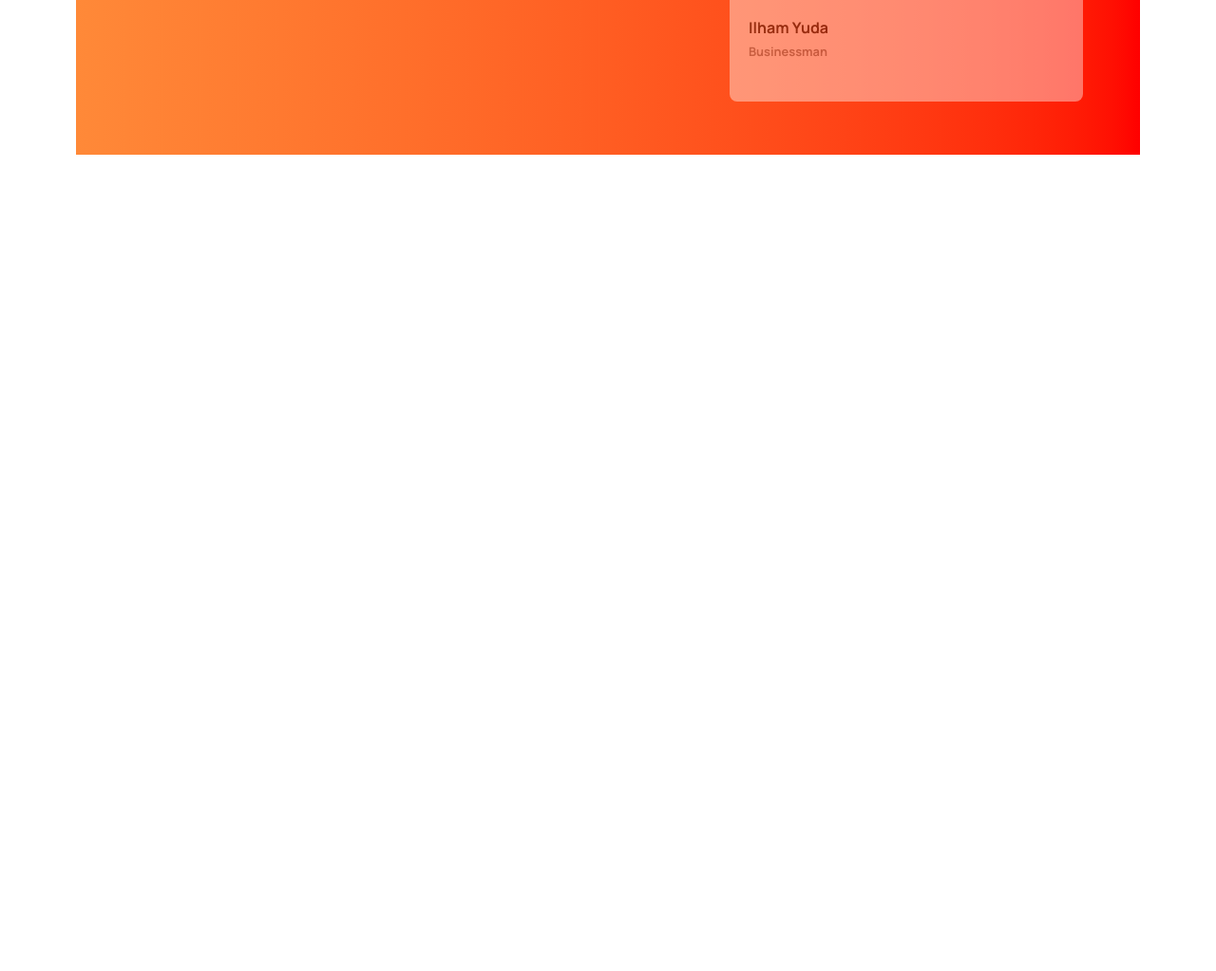
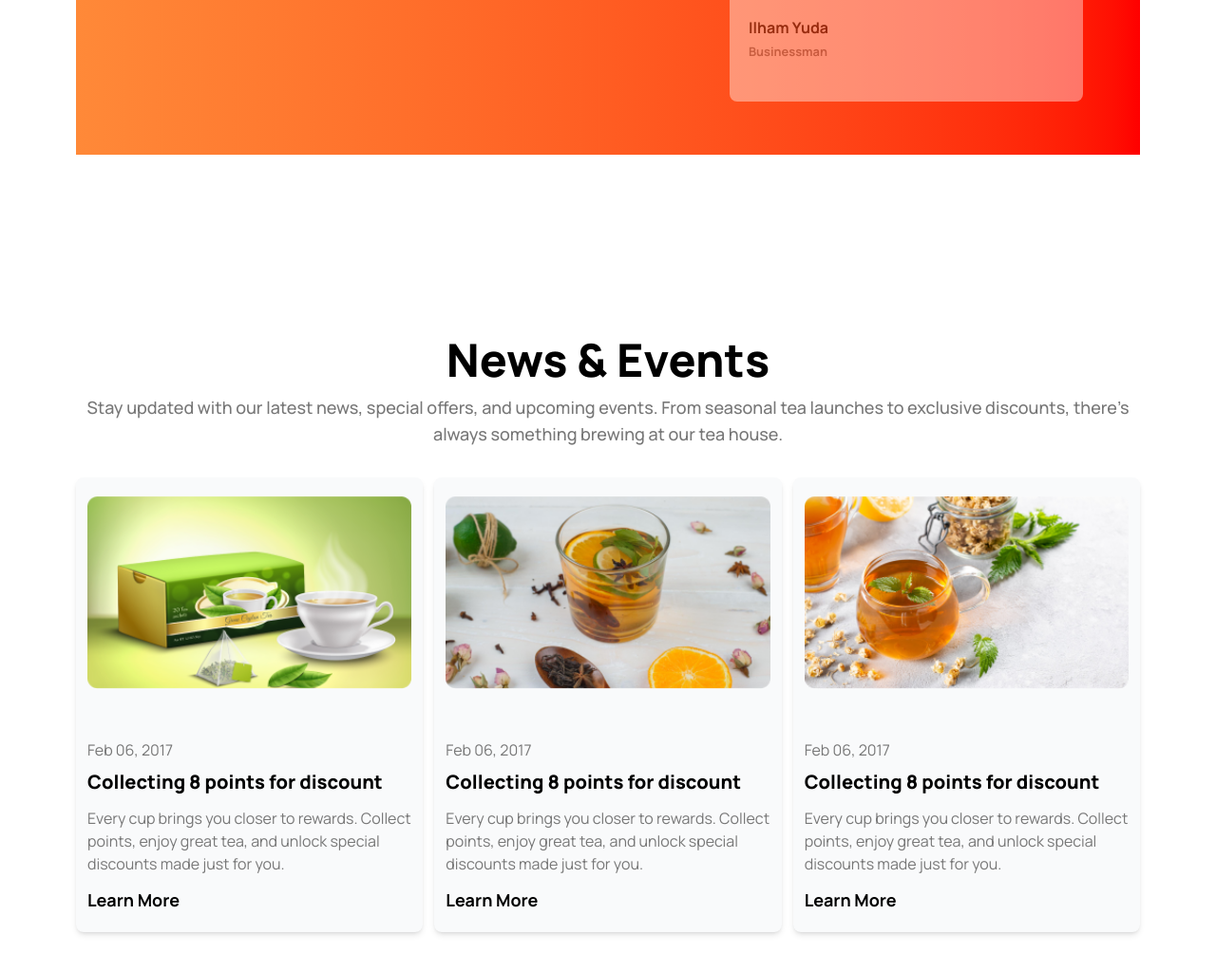
Before and after one commit to tithyghosh/Tea-house-landingpage, a website: page src/index.html in a window 1280 px wide. Shown: the part 2279-3302 px from the top of the page at 95% size. Before the commit the page ends 2538 px from the top, so only its background shows below. Drawn offline with Linux system fonts and the light colour scheme.

Commit message:
Completed the news and events section

```diff
--- a/src/index.html
+++ b/src/index.html
@@ -102,12 +102,12 @@
 
             <!-- Top-right tall image -->
             <div class="row-span-2 rounded-xl bg-orange-50 flex items-center justify-center">
-               <img class="max-w-[160px]" src="/images/fresh-1.png" alt="">
+               <img class="max-w-40" src="/images/fresh-1.png" alt="">
             </div>
 
             <!-- Middle-left tall image -->
             <div class="row-span-2 rounded-xl bg-[#E6F0E6] flex items-center justify-center">
-               <img class="max-w-[160px] mx-auto my-5" src="/images/fresh-2.png" alt="">
+               <img class="max-w-40 mx-auto my-5" src="/images/fresh-2.png" alt="">
             </div>
 
             <!-- Bottom-right small card -->
@@ -187,6 +187,53 @@
             </div>
          </div>
         </section>
+        <!-- News and Event section -->
+         <section class="py-8 lg:py-24">
+            <!-- News Text -->
+            <div class="text-center mb-8">
+               <h1 class="font-extrabold text-5xl mb-3">News & Events</h1>
+               <p class="max-w-max font-medium text-lg text-[#777777]">Stay updated with our latest news, special offers, and upcoming events. From seasonal tea launches to exclusive discounts, there’s always something brewing at our tea house.</p>
+            </div>
+            <!-- News Card -->
+             <div class="grid grid-cols-1 md:grid-cols-2 lg:grid-cols-3 gap-3">
+               <div class="rounded-lg shadow-md bg-gray-50 overflow-hidden">
+                  <!-- Images -->
+                  <div class="mb-3 py-5 px-3">
+                     <img class="w-full" src="/images/news-1.png" alt="">
+                  </div>
+                  <div class="py-5 px-3">
+                     <p class="text-[#777777] mb-2">Feb 06, 2017</p>
+                     <h3 class="font-extrabold  text-xl mb-3">Collecting 8 points for discount</h3>
+                     <p class="text-[#777777] mb-3">Every cup brings you closer to rewards. Collect points, enjoy great tea, and unlock special discounts made just for you.</p>
+                     <a class="font-bold text-lg text-black" href="#">Learn More</a>
+                  </div>
+               </div>
+                <div class="rounded-lg shadow-md bg-gray-50 overflow-hidden">
+                  <!-- Images -->
+                  <div class="mb-3 py-5 px-3">
+                     <img class="w-full" src="/images/news-2.png" alt="">
+                  </div>
+                  <div class="py-5 px-3">
+                     <p class="text-[#777777] mb-2">Feb 06, 2017</p>
+                     <h3 class="font-extrabold  text-xl mb-3">Collecting 8 points for discount</h3>
+                     <p class="text-[#777777] mb-3">Every cup brings you closer to rewards. Collect points, enjoy great tea, and unlock special discounts made just for you.</p>
+                     <a class="font-bold text-lg text-black" href="#">Learn More</a>
+                  </div>
+               </div>
+                <div class="rounded-lg shadow-md bg-gray-50 overflow-hidden">
+                  <!-- Images -->
+                  <div class="mb-3 py-5 px-3">
+                     <img class="w-full" src="/images/news-3.png" alt="">
+                  </div>
+                  <div class="py-5 px-3">
+                     <p class="text-[#777777] mb-2">Feb 06, 2017</p>
+                     <h3 class="font-extrabold  text-xl mb-3">Collecting 8 points for discount</h3>
+                     <p class="text-[#777777] mb-3">Every cup brings you closer to rewards. Collect points, enjoy great tea, and unlock special discounts made just for you.</p>
+                     <a class="font-bold text-lg text-black" href="#">Learn More</a>
+                  </div>
+               </div>
+             </div>
+         </section>
    </main>
    <footer>
 
```
Also changed, not shown: src/output.css.
